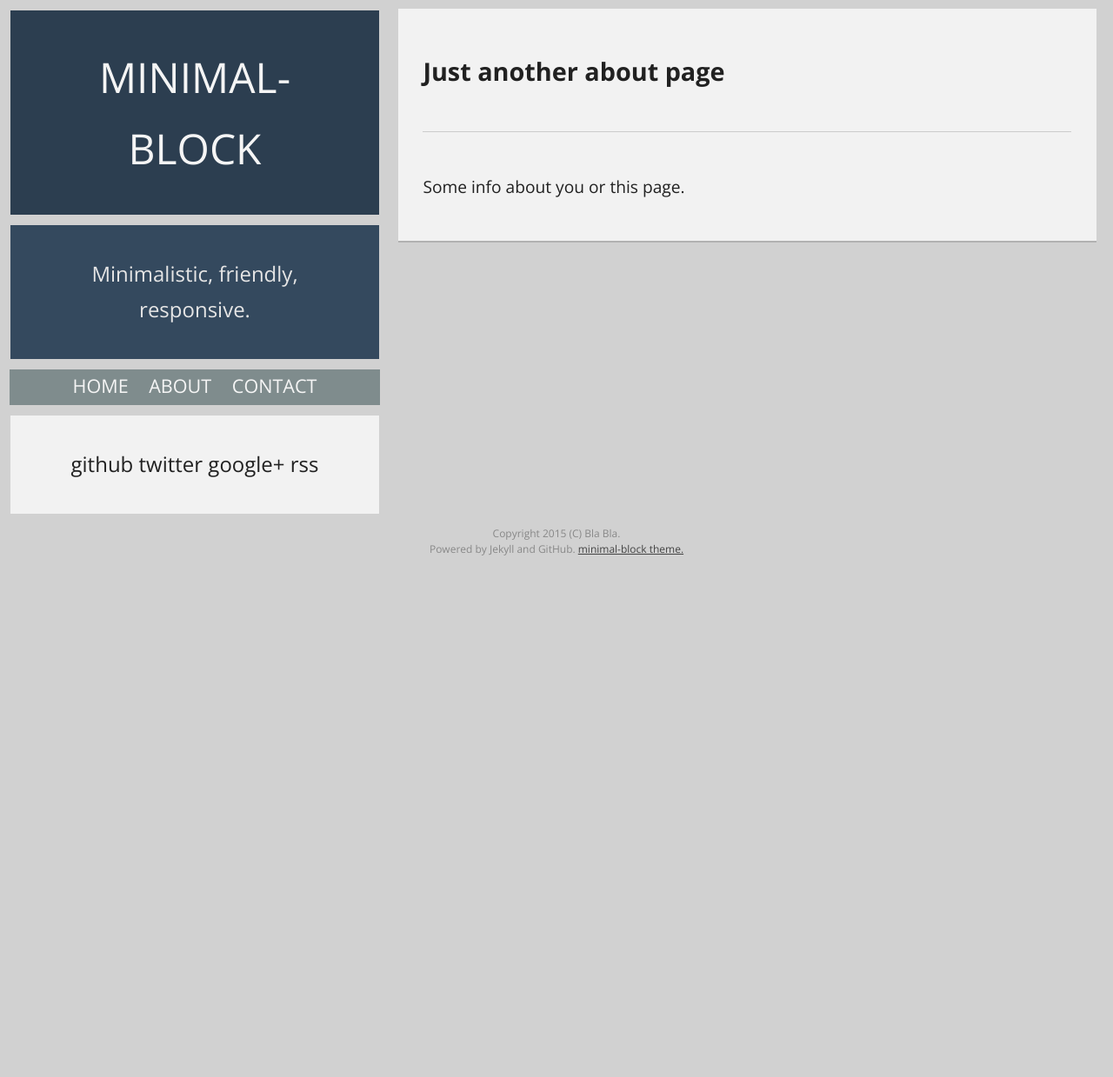
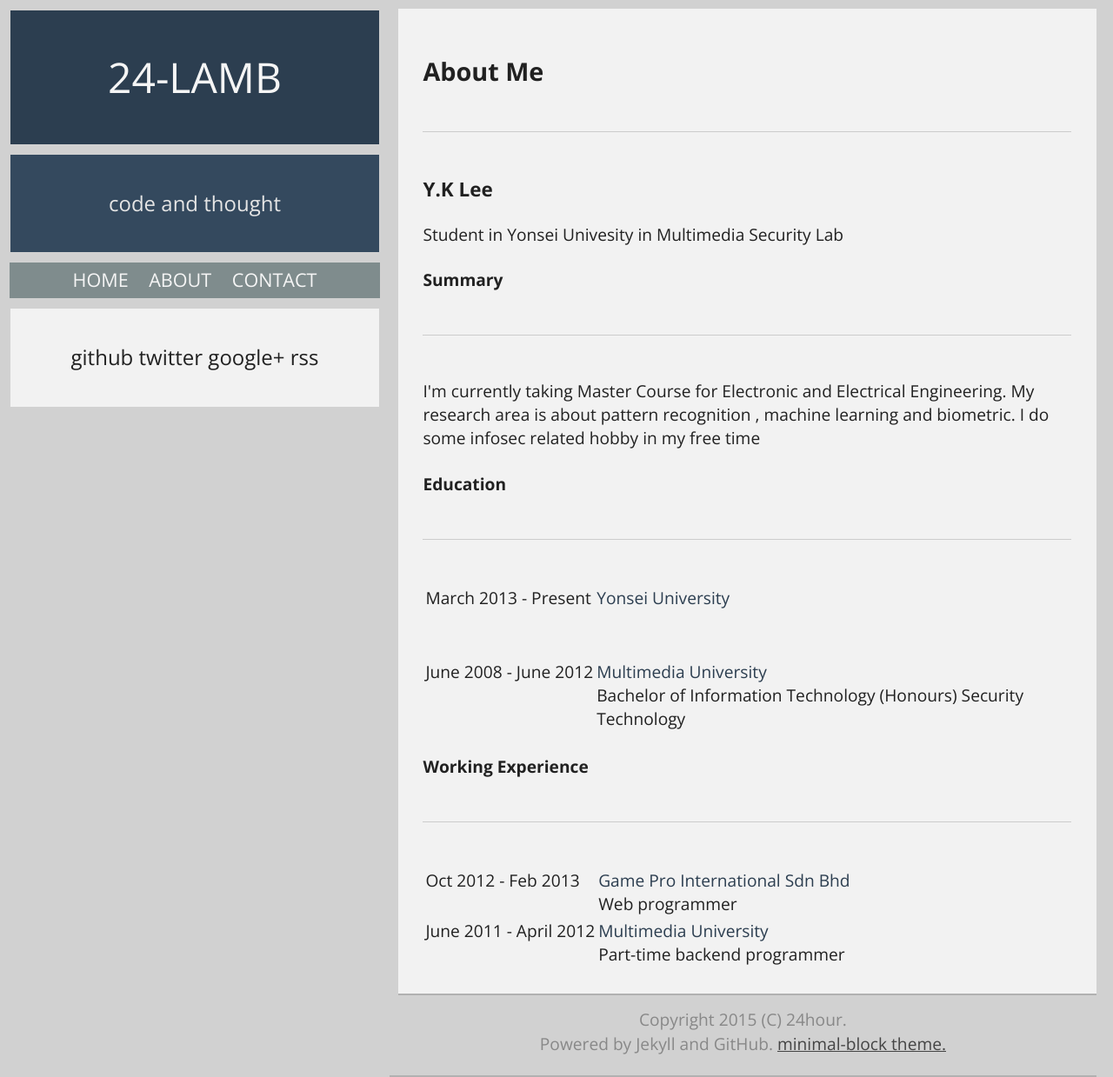
Before and after one commit to 24hours/24hours.github.io, a Jekyll site: the page built from about/index.md, in a window 1280 px wide. Shown: the whole page at 87% size. Built offline with Jekyll 4.4.1, drawn with Linux system fonts in a browser that asks for light colours; Markdown is read by kramdown in place of the engine named in the settings; before the commit the page ends 900 px from its top, so only the background shows below that.

Commit message:
adding personal content

```diff
--- a/_config.yml
+++ b/_config.yml
@@ -1,15 +1,15 @@
-name: Minimal-Block
-description: Minimalistic, friendly, responsive.
-url: http://yoursite.com
+name: 24-Lamb
+description: code and thought
+url: http://24hours.github.io
 markdown: redcarpet
 paginate: 5
 highlighter: pygments
 
 rss-feed-limit: 10
 
-disqus-id: yourusername
-twitter: yourusername
-github: yourusername
-google: +yourusername
+disqus-id: 24sinner
+twitter: sindrosa
+github: 24hours
+google: 116936874740701065822
 
 permalink: /:title
--- a/_includes/footer.html
+++ b/_includes/footer.html
@@ -1,5 +1,6 @@
 <div class="footer module">
-    <span class="licence">Copyright 2015 (C) Bla Bla.</span>
+    <span class="licence">Copyright 2015 (C) 24hour.</span>
+    <!-- Copy right literally mean right to copy, I don't think I have the power to stop you from doing it. -->
     <p>
         Powered by Jekyll and GitHub.
         <a href="https://github.com/drvy/minimal-block" target="_blank">minimal-block theme.</a>
--- a/about/index.html
+++ /dev/null
@@ -1,10 +0,0 @@
----
-layout: default
----
-<div class="main-content">
-    <article class="module color-3">
-            <h1>Just another about page</h1>
-            <hr>
-            <p>Some info about you or this page.</p>
-    </article>
-</div>
--- /dev/null
+++ b/about/index.md
@@ -0,0 +1,67 @@
+---
+layout: page
+title: About Me
+---
+
+<div class="message">
+<h3>Y.K Lee</h3>
+
+Student in Yonsei Univesity in Multimedia Security Lab
+<br />
+
+<h4><span class="glyphicon glyphicon-user"></span> Summary</h4>
+<hr />
+I'm currently taking Master Course for Electronic and Electrical Engineering.
+My research area is about pattern recognition , machine learning and biometric.
+I do some infosec related hobby in my free time
+
+<br />
+<h4><span class="glyphicon glyphicon glyphicon-book"></span> Education</h4>
+<hr />
+<table style="border: 0px none white">
+	<tr>
+	<td style="vertical-align:top;white-space: nowrap; border: 0px none white">
+		March 2013 - Present
+	</td>
+	<td style="border: 0px none white">
+		<a href="http://www.yonsei.ac.kr/eng/">Yonsei University</a><br /><br /><br />
+	</td>
+	</tr>
+
+	<tr>
+	<td style="vertical-align:top;white-space: nowrap; border: 0px none white">
+		June 2008 - June 2012
+	</td>
+	<td style="border: 0px none white">
+		<a href="http://www.mmu.edu.my">Multimedia University</a><br />
+		Bachelor of Information Technology (Honours) Security Technology
+	</td>
+</tr>
+</table>
+
+<h4><span class="glyphicon glyphicon-paperclip"></span> Working Experience</h4>
+<hr />
+<table style="border: 0px none white">
+	<tr>
+	<td style="vertical-align:top;white-space: nowrap; border: 0px none white">
+		Oct 2012 - Feb 2013
+	</td>
+	<td style="border: 0px none white">
+		<a href="http://www.gamepro.com.my/index.aspx?lang=en">Game Pro International Sdn Bhd</a><br />
+		Web programmer
+	</td>
+	</tr>
+
+	<tr>
+	<td style="vertical-align:top;white-space: nowrap; border: 0px none white">
+		June 2011 - April 2012
+	</td>
+	<td style="border: 0px none white">
+		<a href="http://www.mmu.edu.my">Multimedia University</a><br />
+		Part-time backend programmer
+	</td>
+	</tr>
+
+</table>
+
+</div>
--- a/contact/index.html
+++ b/contact/index.html
@@ -5,6 +5,6 @@ layout: default
     <article class="module color-3">
             <h1>Contact</h1>
             <hr>
-            <p>Contact info.</p>
+            <p>email me at sindrosa.24[gmail]</p>
     </article>
 </div>
```
Also changed, not shown: _posts/2014-5-30-Decoding-JSON-in-golang.md (added, +56 -0 lines), _posts/2014-8-11-vortex-level0.md (added, +93 -0 lines), _posts/2014-8-11-vortex-level1.md (added, +70 -0 lines), _posts/2014-9-6-HITB-free-ticket.md (added, +34 -0 lines), _posts/2015-01-01-elements.md (deleted, +0 -145 lines), _posts/2015-01-02-welcome-to-jekyll.md (deleted, +0 -24 lines), 2 other files.
